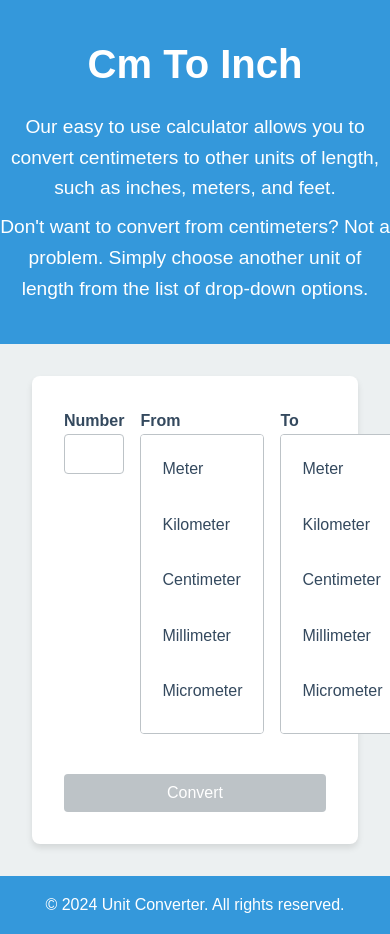
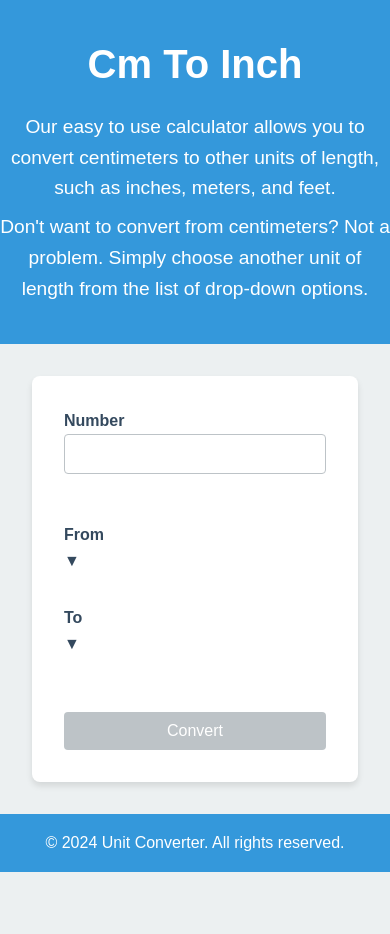
Before and after one commit to sarfarazsiddiquii/conversion-frontend, a Next.js app: page / in a window 390 px wide. After the commit the page ends 872 px from the top, so only its background shows below. Built offline with nearby package versions, Linux system fonts and the light colour scheme.

Commit message:
some css

```diff
--- a/app/globals.css
+++ b/app/globals.css
@@ -88,10 +88,6 @@ footer {
   margin-bottom: 1rem;
 }
 
-.dropdown {
-  position: relative;
-  width: 100%;
-}
 
 .dropdown-button {
   width: 100%;
@@ -104,17 +100,26 @@ footer {
   font-size: 1rem;
 }
 
+/* Ensure dropdown doesn't overflow its container */
+.dropdown {
+  position: relative;
+  width: 100%; /* Ensures dropdown doesn’t exceed parent container */
+}
+
 .dropdown-list {
-  display: flex;
-  flex-direction: column;
-  gap: 0.5rem;
-  padding: 10px;
+  position: absolute;
+  width: 100%; /* Match the width of the dropdown button */
+  top: 100%; /* Position below the dropdown button */
+  left: 0;
+  z-index: 1000; /* Ensure dropdown is on top of other content */
   background-color: white;
   border: 1px solid var(--border-color);
   border-radius: 4px;
-  max-height: 300px;
   overflow-y: auto;
 }
+
+
+
 
 .dropdown-item {
   padding: 10px;
@@ -152,3 +157,109 @@ footer {
   background-color: var(--border-color);
   cursor: not-allowed;
 }
+
+/* Base styles */
+body {
+  font-family: Arial, sans-serif;
+  margin: 0;
+  padding: 0;
+  box-sizing: border-box;
+}
+
+*, *::before, *::after {
+  box-sizing: inherit;
+}
+
+.container {
+  width: 100%;
+  max-width: 1200px;
+  margin: 0 auto;
+  padding: 20px;
+}
+
+.header {
+  background-color: #4CAF50;
+  color: white;
+  text-align: center;
+  padding: 10px 0;
+}
+
+.content {
+  margin: 20px 0;
+}
+
+.footer {
+  background-color: #4CAF50;
+  color: white;
+  text-align: center;
+  padding: 10px 0;
+}
+
+/* Mobile styles */
+@media (max-width: 600px) {
+  .unit-selection {
+    flex-direction: column;
+    align-items: center;  /* Center-align the elements for better spacing and aesthetics */
+  }
+  .unit-selection > div {
+    width: 100%; /* Full width for each input and dropdown */
+    margin-bottom: 1rem; /* Add some margin at the bottom for spacing */
+  }
+
+  .number-input, .dropdown-button {
+    width: 100%; /* Ensure full width for the number input and dropdown button */
+  }
+
+  .dropdown-list {
+    width: calc(100% - 20px); /* Adjust width slightly less than 100% to allow for padding */
+    max-height: 200px; /* Adjust max-height for better dropdown view */
+  }
+
+  .container {
+    padding: 10px;
+  }
+
+  .header, .footer {
+    padding: 5px 0;
+  }
+
+  .content {
+    margin: 10px 0;
+  }
+}
+
+/* Tablet styles */
+@media (min-width: 601px) and (max-width: 1024px) {
+  .container {
+    padding: 15px;
+  }
+
+  .header, .footer {
+    padding: 8px 0;
+  }
+
+  .content {
+    margin: 15px 0;
+  }
+}
+
+/* Desktop styles */
+@media (min-width: 1025px) {
+  .container {
+    padding: 20px;
+  }
+
+  .header, .footer {
+    padding: 10px 0;
+  }
+
+  .content {
+    margin: 20px 0;
+  }
+}
+
+@media (max-width: 600px) {
+  .dropdown-list {
+    max-height: 200px; /* Adjust height for smaller screens */
+  }
+}
--- a/components/Dropdown.tsx
+++ b/components/Dropdown.tsx
@@ -3,19 +3,35 @@ import { useState } from 'react';
 const units = ['Meter', 'Kilometer', 'Centimeter', 'Millimeter', 'Micrometer', 'Nanometer', 'Mile', 'Yard', 'Foot', 'Inch', 'Light Year'];
 
 export default function Dropdown({ selectedUnit, setSelectedUnit }) {
+  const [isOpen, setIsOpen] = useState(false);
+
+  const toggleDropdown = () => {
+    setIsOpen(!isOpen);
+  };
+
+  const handleSelect = (unit) => {
+    setSelectedUnit(unit);
+    setIsOpen(false);
+  };
+
   return (
     <div className="dropdown">
+      <div className="dropdown-selected" onClick={toggleDropdown}>
+        {selectedUnit} <span>&#9660;</span>
+      </div>
+      {isOpen && (
         <div className="dropdown-list">
           {units.map((unit) => (
             <div
               key={unit}
-            onClick={() => setSelectedUnit(unit)}
+              onClick={() => handleSelect(unit)}
               className={`dropdown-item ${selectedUnit === unit ? 'selected' : ''}`}
             >
               {unit}
             </div>
           ))}
         </div>
+      )}
     </div>
   );
 }
```
Lines whose indentation alone changed are shown as unchanged.
